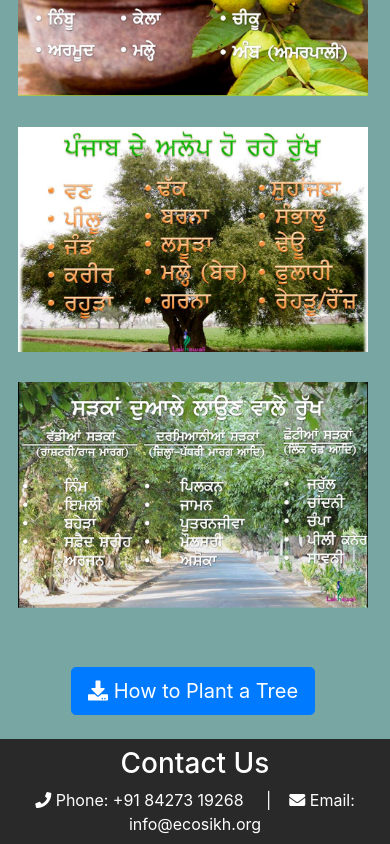
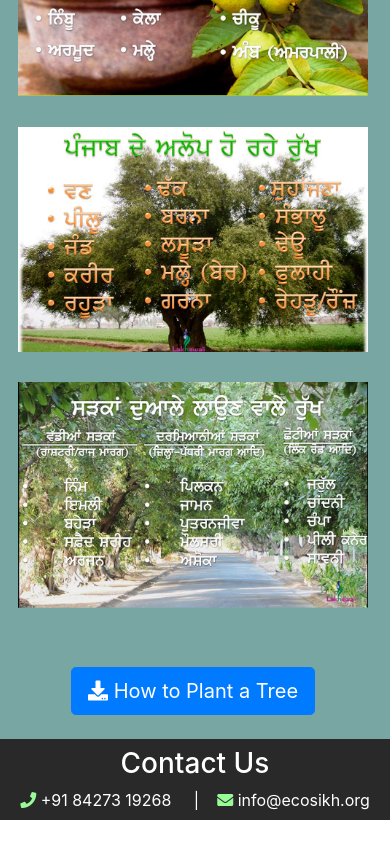
Before and after one commit to ivesingh93/gurunanak550-react, a React (Create React App) app: page / in a window 390 px wide. Shown: the part 2813-3657 px from the top of the page. After the commit the page ends 3633 px from the top, so only its background shows below. Built offline with nearby package versions, Linux system fonts and the light colour scheme.

Commit message:
Added icons to phone/email

```diff
--- a/src/components/ContactUs/ContactUs.js
+++ b/src/components/ContactUs/ContactUs.js
@@ -5,9 +5,9 @@ const contact_us = () => (
     <div className="contact" >
         <h3>Contact Us</h3>
         <div>
-            <i className="fas fa-phone"></i> Phone: +91 84273 19268
+            <i className="fas fa-phone" style={{color: '#98FB98'}}></i> +91 84273 19268
             &nbsp; &nbsp; | &nbsp; &nbsp;
-            <i className="fas fa-envelope"></i> Email: info@ecosikh.org
+            <i className="fas fa-envelope" style={{color: '#98FB98'}}></i> info@ecosikh.org
         </div>
     </div>
 );
```
Also changed, not shown: src/components/Donate/Donate.js (added, +9 -0 lines), src/components/Donate/Donate.css (added).
